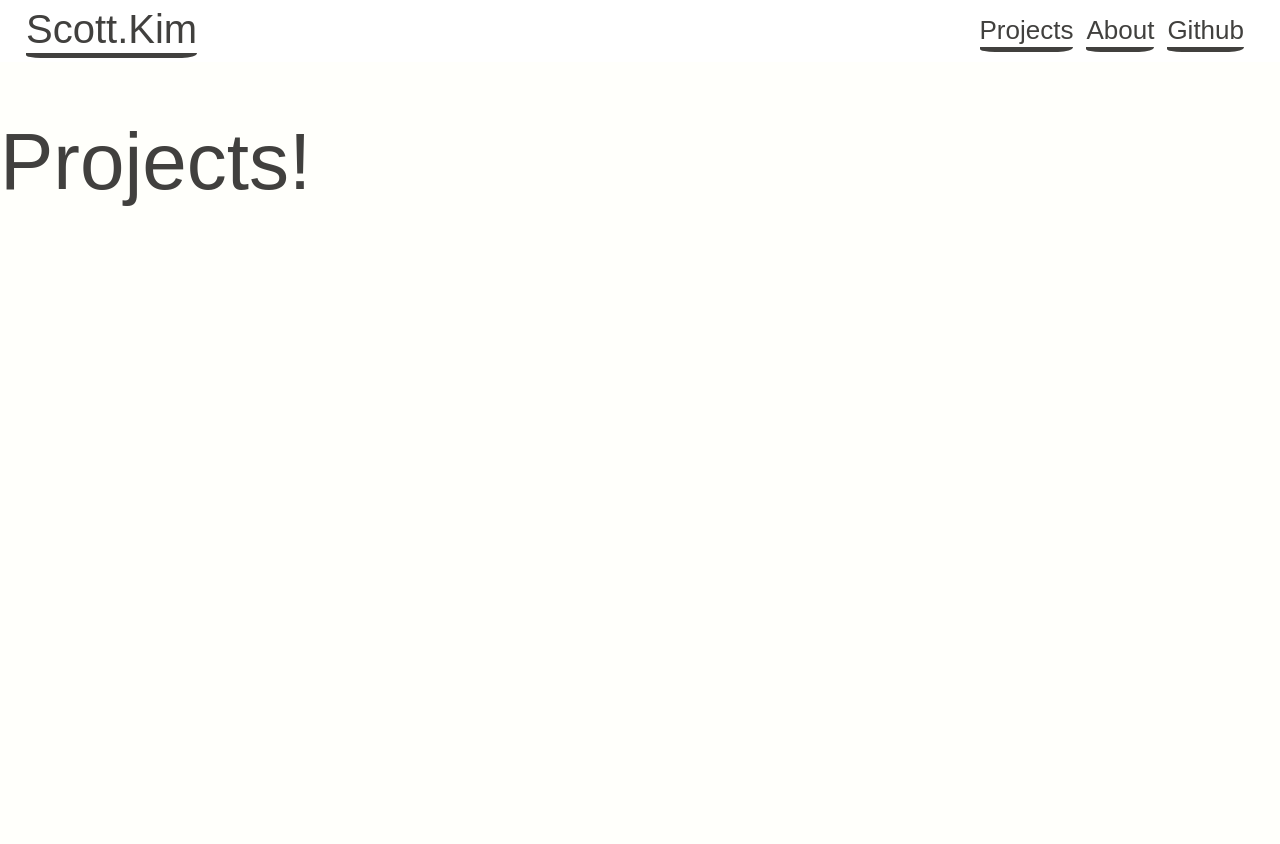
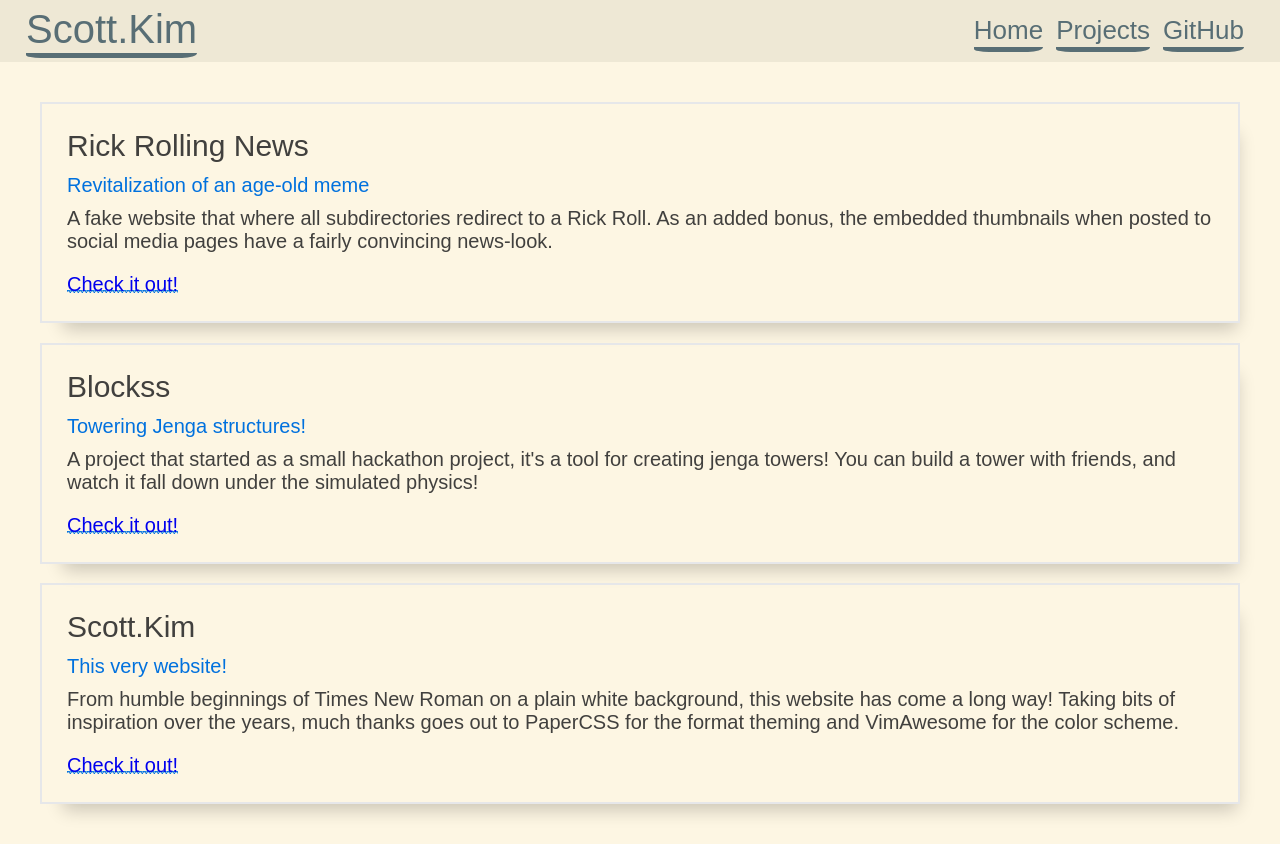
Before and after one commit to scott0129/scott0129.github.io, a React (Create React App) app: page /projects in a window 1280 px wide. Before the commit the page ends 800 px from the top, so only its background shows below. Built offline with nearby package versions, Linux system fonts and the light colour scheme; a web font is replaced by a local one.

Commit message:
Add projects page

```diff
--- a/src/App.css
+++ b/src/App.css
@@ -1,20 +1,22 @@
 body {
-    background-color: #FFFFFB;
+    background-color: #fdf6e3;
 }
 
-nav {
-    background-color: #FFFBEE;
+.split-nav {
+    background-color: #eee8d5;
 }
 
-nav a {
-    color: #111111;
+.split-nav a {
+    color: #586e75;
+    border-bottom: 5px solid #586e75;
 }
-nav a:visited {
-    color: #111111;
+.split-nav a:visited {
+    color: #586e75;
 }
 
 .paper {
-    background-color: #FFFBEE;
+    background-color: #eee8d5;
+    color: #586e75;
 }
 
 #introduction {
--- a/src/App.js
+++ b/src/App.js
@@ -1,8 +1,8 @@
 import React from 'react';
-import IndexCard from './components/IndexCard';
-import Projects from './components/Projects';
+import Home from './pages/Home';
+import Projects from './pages/Projects';
+import './paper.min.css';
 import './App.css';
-import './paper.min.css';
 import {
   BrowserRouter as Router,
   Switch,
@@ -29,9 +29,9 @@ function App() {
           </button>
           <div class='collapsible-body'>
               <ul class='inline'>
+                  <li><Link to='/'>Home</Link></li>
                   <li><Link to='/projects'>Projects</Link></li>
-                  <li><Link to='/about'>About</Link></li>
-                  <li><a href='https://github.com/scott0129'>Github</a></li>
+                  <li><a href='https://github.com/scott0129'>GitHub</a></li>
               </ul>
           </div>
       </div>
@@ -41,9 +41,7 @@ function App() {
       <Projects/>
     </Route>
     <Route path='/'>
-      <div class='col'>
-        <IndexCard/>
-      </div>
+        <Home/>
     </Route>
   </Switch>
 </Router>
--- a/src/components/IndexCard.js
+++ /dev/null
@@ -1,27 +0,0 @@
-import React from 'react';
-import me from '../me.jpg'
-
-function IndexCard() {
-    return (
-<div class="paper container">
-    <div class="row flex-spaces" id="introduction">
-        <span class="col-8 col">
-            <div id="title-name">
-                <h1>
-                    Hello there!
-                </h1>
-            </div>
-            <div id="self-intro">
-                <p>Oh boy, looks like you've found my website</p>
-                <p>I'm just a regular guy that likes cool things and stuff</p>
-                <p>Feel free to take a look around, and enjoy your stay my friend</p>
-            </div>
-        </span>
-        <span class="col-4 col">
-            <img src={me} title="A picture of me!" alt="Myself climbing onto sign post" id="img-of-me"></img>
-        </span>
-    </div>
-</div>)
-}
-
-export default IndexCard;
--- /dev/null
+++ b/src/components/Project.js
@@ -0,0 +1,14 @@
+import React from 'react';
+
+export default function Project(props) {
+  return (
+<div class='card margin border-dashed shadow shadow-small'>
+  <div class='card-body'>
+    <h4 class='card-title'>{props.title}</h4>
+    <h5 class='card-subtitle'>{props.subtitle}</h5>
+    <p class='card-text'>{props.detail}</p>
+    <a class='card-link' href={props.linkAddress}>Check it out!</a>
+  </div>
+</div>
+  )
+}
--- a/src/components/Projects.js
+++ /dev/null
@@ -1,7 +0,0 @@
-import React from "react";
-
-export default function Projects() {
-  return (
-        <h1>Projects!</h1>
-    )
-}
--- /dev/null
+++ b/src/pages/Home.js
@@ -0,0 +1,28 @@
+import React from 'react';
+import me from '../me.jpg'
+
+export default function Home() {
+  return (
+<div class='col'>
+  <div class='paper container border-dashed border-thick'>
+    <div class='row flex-spaces' id='introduction'>
+      <span class='col-8 col'>
+        <div id='title-name'>
+            <h1>
+              Hello there!
+            </h1>
+        </div>
+        <div id='self-intro'>
+            <p>Oh boy, looks like you've found my website</p>
+            <p>I'm just a regular guy that likes cool things and stuff</p>
+            <p>Feel free to take a look around, and enjoy your stay my friend</p>
+        </div>
+    </span>
+    <span class='col-4 col'>
+        <img src={me} title='A picture of me!' alt='Myself climbing onto sign post' id='img-of-me'></img>
+    </span>
+    </div>
+  </div>
+</div>
+)
+}
--- /dev/null
+++ b/src/pages/Projects.js
@@ -0,0 +1,31 @@
+import React from 'react';
+import Project from '../components/Project.js';
+
+export default function Projects() {
+  return (
+<div class='col'>
+  <Project
+    title='Rick Rolling News'
+    subtitle='Revitalization of an age-old meme'
+    detail='A fake website that where all subdirectories redirect to a Rick Roll. As an added bonus,
+            the embedded thumbnails when posted to social media pages have a fairly convincing news-look.'
+    linkAddress='http://www.therollingtimes.com/'
+  />
+  <Project
+    title='Blockss'
+    subtitle='Towering Jenga structures!'
+    detail='A project that started as a small hackathon project, it&apos;s a tool for creating jenga towers!
+            You can build a tower with friends, and watch it fall down under the simulated physics!'
+    linkAddress='https://blockss.herokuapp.com/'
+  />
+  <Project
+    title='Scott.Kim'
+    subtitle='This very website!'
+    detail='From humble beginnings of Times New Roman on a plain white background,
+            this website has come a long way! Taking bits of inspiration over the years,
+            much thanks goes out to PaperCSS for the format theming and VimAwesome for the color scheme.'
+    linkAddress='https://scott.kim'
+  />
+</div>
+  )
+}
```
